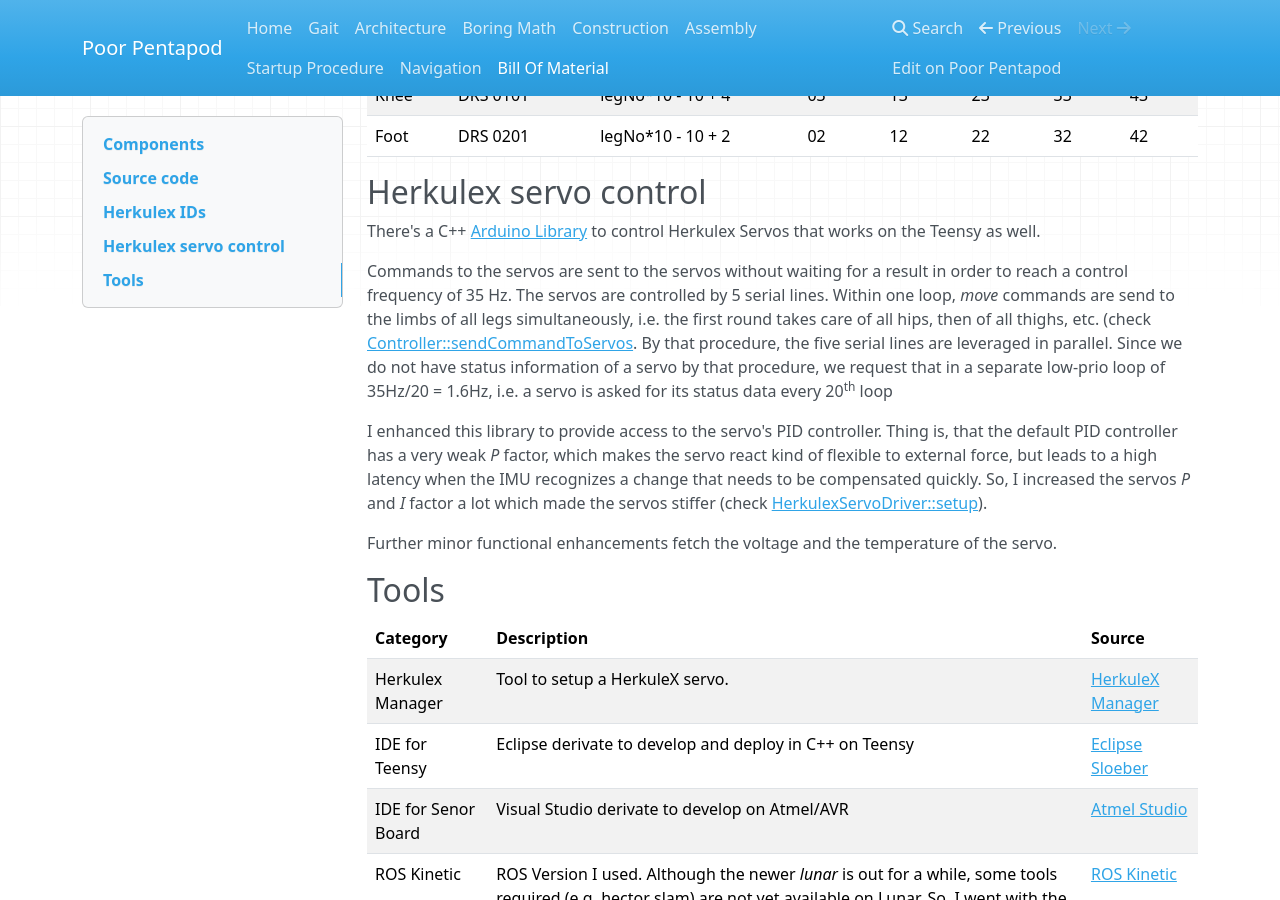
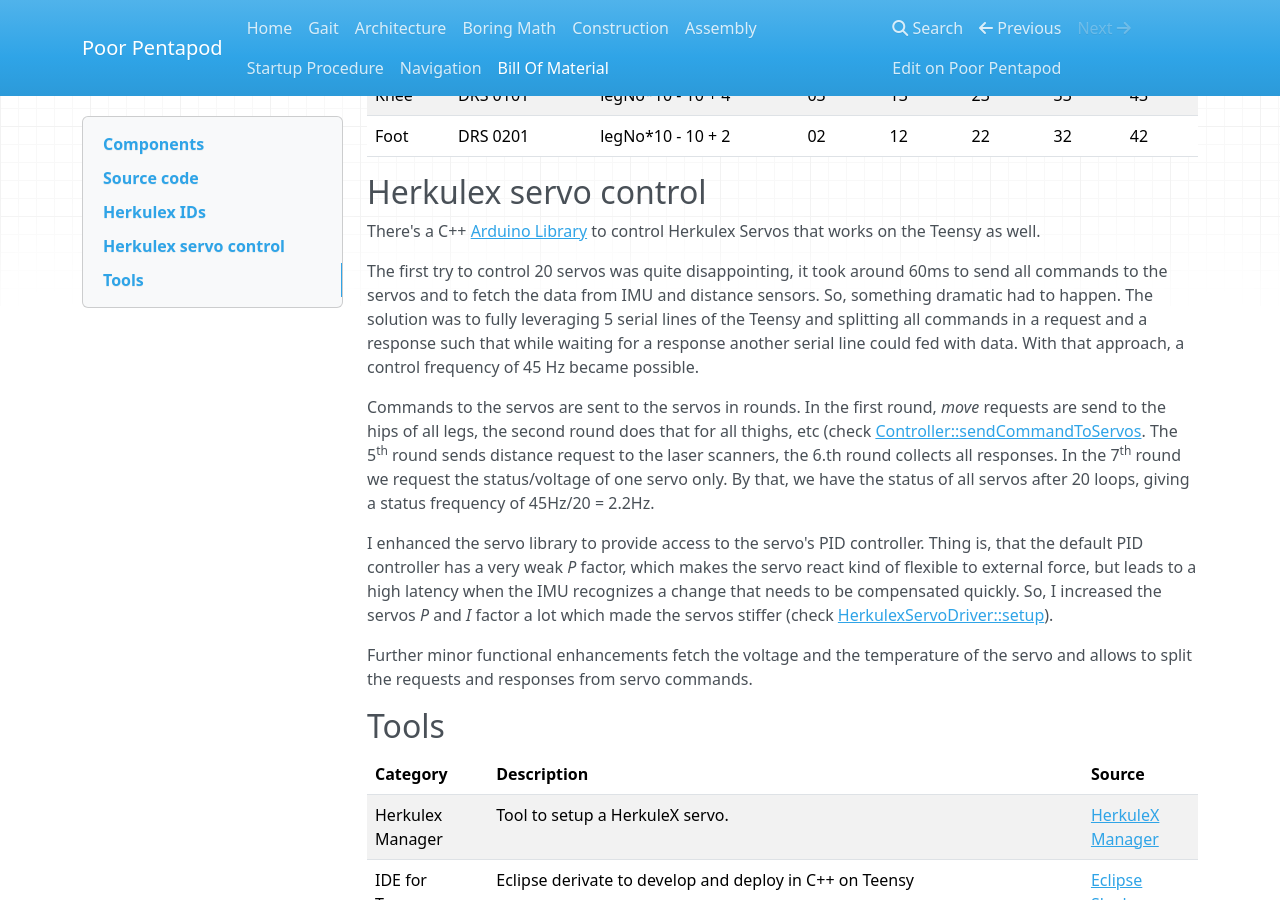
Before and after one commit to jochenalt/Pentapod-Design, an MkDocs documentation site: the page built from docs/bill-of-material.md, in a window 1280 px wide and 900 px high, scrolled down 3114 px. Built offline with MkDocs 1.6.1, drawn with Linux system fonts in a browser that asks for light colours; nearby versions of some CDN libraries; old or Windows-style settings are respelled for this version of MkDocs.

Commit message:
no message

```diff
--- a/docs/bill-of-material.md
+++ b/docs/bill-of-material.md
@@ -54,12 +54,13 @@ HerkuleX Servos are addressed with the so-called HerkuleX identifier. Each comma
 
 There's a C++ [Arduino Library](https://github.com/jochenalt/Pentapod-Code/tree/master/Cortex/utilities/Herkulex) to control Herkulex Servos that works on the Teensy as well.
 
-Commands to the servos are sent to the servos without waiting for a result in order to reach a control frequency of 35 Hz. The servos are controlled by 5 serial lines. Within one loop, *move* commands are send to the limbs of all legs simultaneously, i.e. the first round takes care of all hips, then of all thighs, etc. (check [Controller::sendCommandToServos](https://github.com/jochenalt/Pentapod-Code/tree/master/Cortex/Controller.cpp). By that procedure, the five serial lines are leveraged in parallel.
-Since we do not have status information of a servo by that procedure, we request that in a separate low-prio loop of 35Hz/20 = 1.6Hz, i.e. a servo is asked for its status data every 20<sup>th</sup> loop
+The first try to control 20 servos was quite disappointing, it took around 60ms to send all commands to the servos and to fetch the data from IMU and distance sensors. So, something dramatic had to happen. The solution was to fully leveraging  5 serial lines of the Teensy and splitting all commands in a request and a response such that while waiting for a response another serial line could fed with data. With that approach, a control frequency of 45 Hz became possible.
 
-I enhanced this library to provide access to the servo's PID controller. Thing is, that the default PID controller has a very weak *P* factor, which makes the servo react kind of flexible to external force, but leads to a high latency when the IMU recognizes a change that needs to be compensated quickly. So, I increased the servos *P* and *I* factor a lot which made the servos stiffer (check [HerkulexServoDriver::setup](https://github.com/jochenalt/Pentapod-Code/tree/master/Cortex/HerkulexServoDrive.cpp)).
+Commands to the servos are sent to the servos in rounds. In the first round, *move* requests are send to the hips of all legs, the second round does that for all thighs, etc (check [Controller::sendCommandToServos](https://github.com/jochenalt/Pentapod-Code/tree/master/Cortex/Controller.cpp). The 5<sup>th</sup> round sends distance request to the laser scanners, the 6.th round collects all responses. In the 7<sup>th</sup> round we request the status/voltage of one servo only. By that, we have the status of all servos after 20 loops, giving a status frequency of 45Hz/20 = 2.2Hz.
 
-Further minor functional enhancements fetch the voltage and the temperature of the servo.
+I enhanced the servo library to provide access to the servo's PID controller. Thing is, that the default PID controller has a very weak *P* factor, which makes the servo react kind of flexible to external force, but leads to a high latency when the IMU recognizes a change that needs to be compensated quickly. So, I increased the servos *P* and *I* factor a lot which made the servos stiffer (check [HerkulexServoDriver::setup](https://github.com/jochenalt/Pentapod-Code/tree/master/Cortex/HerkulexServoDrive.cpp)).
+
+Further minor functional enhancements fetch the voltage and the temperature of the servo and allows to split the requests and responses from servo commands.
 
 ## Tools
 |Category              |  Description                                                        | Source     |
```
Also changed, not shown: docs/overview.md (+2 -2 lines).
